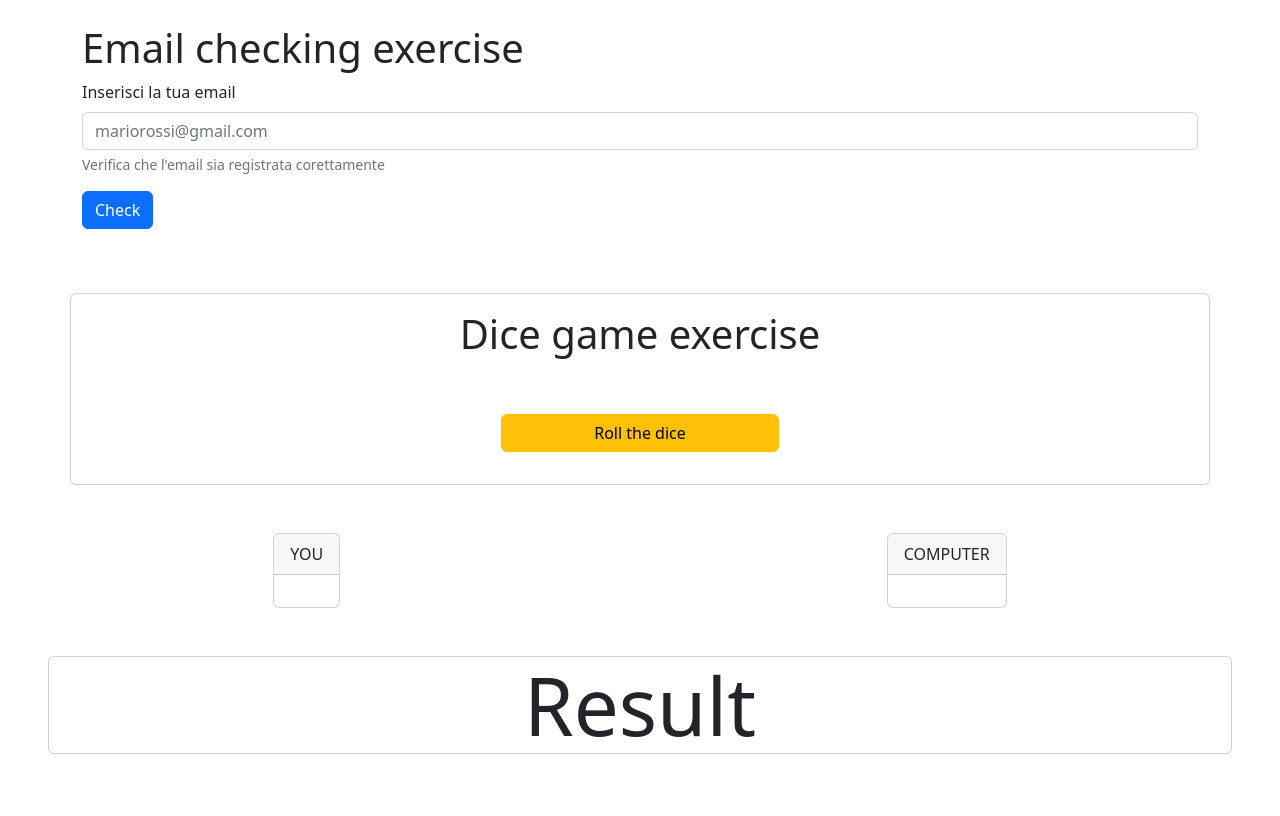
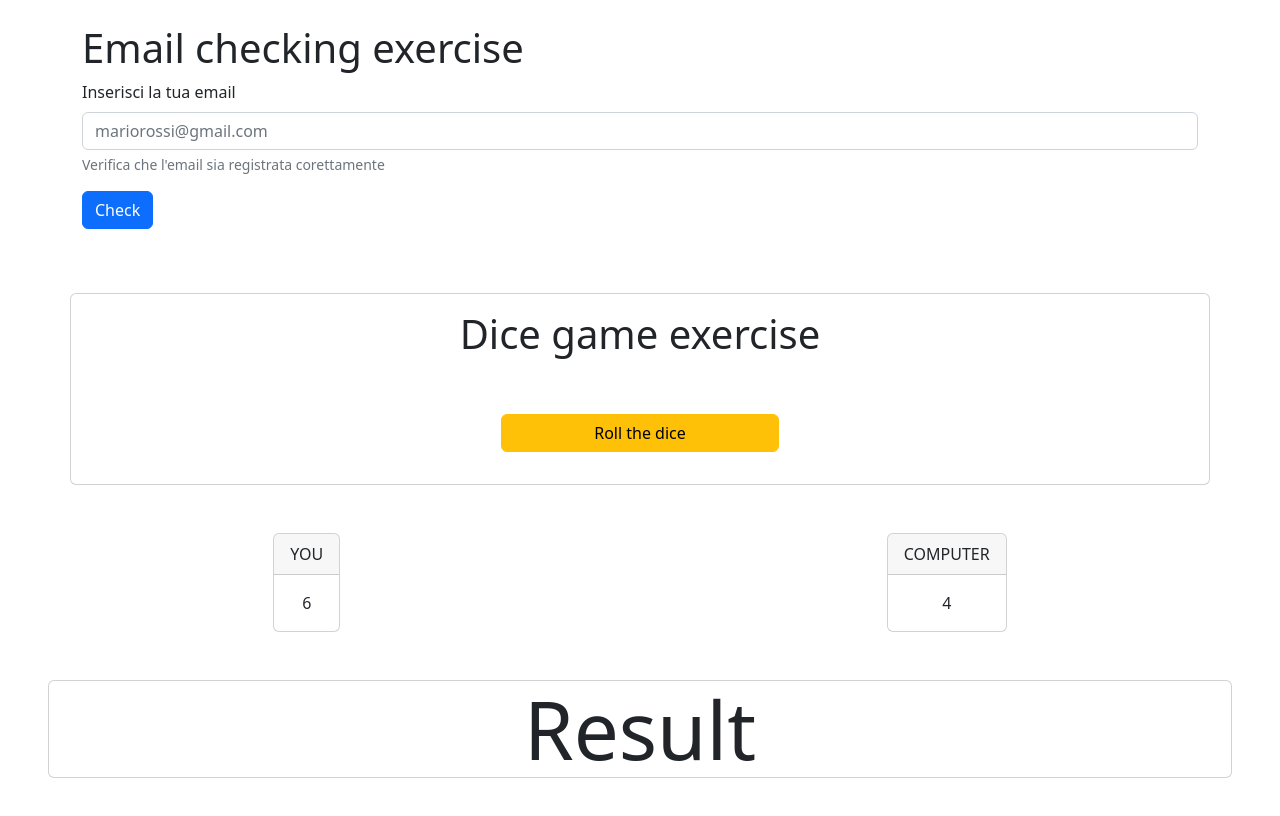
Before and after one commit to DamianoCasolari/js-mail-dadi, a plain HTML site: page index.html in a window 1280 px wide. Both pictures are taken after a click on the button "Roll the dice". Drawn offline with nearby package versions, Linux system fonts and the light colour scheme.

Commit message:
add random numbers for game

```diff
--- a/assets/js/main.js
+++ b/assets/js/main.js
@@ -30,3 +30,15 @@ btnEl.addEventListener("click", function (e) {
         }
     }
 });
+
+const resultPlayerEl = document.querySelector(".result_player");
+const resultComputerEl = document.querySelector(".result_computer")
+const rollDiceEl = document.querySelector(".roll_the_dice")
+
+
+rollDiceEl.addEventListener("click", function() {
+    let playerScore = Math.ceil(Math.random() * 6)
+    resultPlayerEl.innerText = playerScore;
+    let computerScore = Math.ceil(Math.random() * 6)
+    resultComputerEl.innerText = computerScore;
+})
--- a/index.html
+++ b/index.html
@@ -48,13 +48,16 @@
             <div class="card-header">
                 YOU
             </div>
-            <div class="card-body result_player">
+            <div class="card-body result_player text-center">
 
             </div>
         </div>
         <div class="card">
-            <div class="card-header result_computer">
+            <div class="card-header">
                 COMPUTER
+            </div>
+            <div class="card-body result_computer text-center">
+
             </div>
 
         </div>
```
